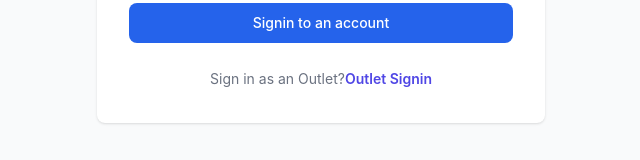
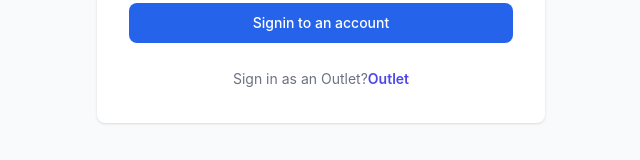
Before and after one commit to gasbygasplc/Supply-Chain-Management-for-Gas-By-Bas-PLC, a React (Vite) app in the folder admin/: page /manage-stock in a window 1280 px wide. Shown: the part 540-700 px from the top of the page, without its empty margins (319-959 px from the left). Built offline with nearby package versions, Linux system fonts and the light colour scheme.

Commit message:
Simplify login links by removing redundant text in LoginPage component

```diff
--- a/admin/src/Pages/LoginPage.jsx
+++ b/admin/src/Pages/LoginPage.jsx
@@ -148,7 +148,7 @@ const LoginPage = () => {
 
                                 <a onClick={() => setState("Outlet")} href="#" className="font-semibold text-indigo-600 hover:text-indigo-500">
 
-                                    Outlet Signin
+                                    Outlet
 
                                 </a>
 
@@ -162,7 +162,7 @@ const LoginPage = () => {
 
                                 <a href="#" onClick={ () => setState("Admin")} className="font-semibold text-indigo-600 hover:text-indigo-500">
 
-                                Admin Signin
+                                Admin
 
                                 </a>
                             </p>
```
